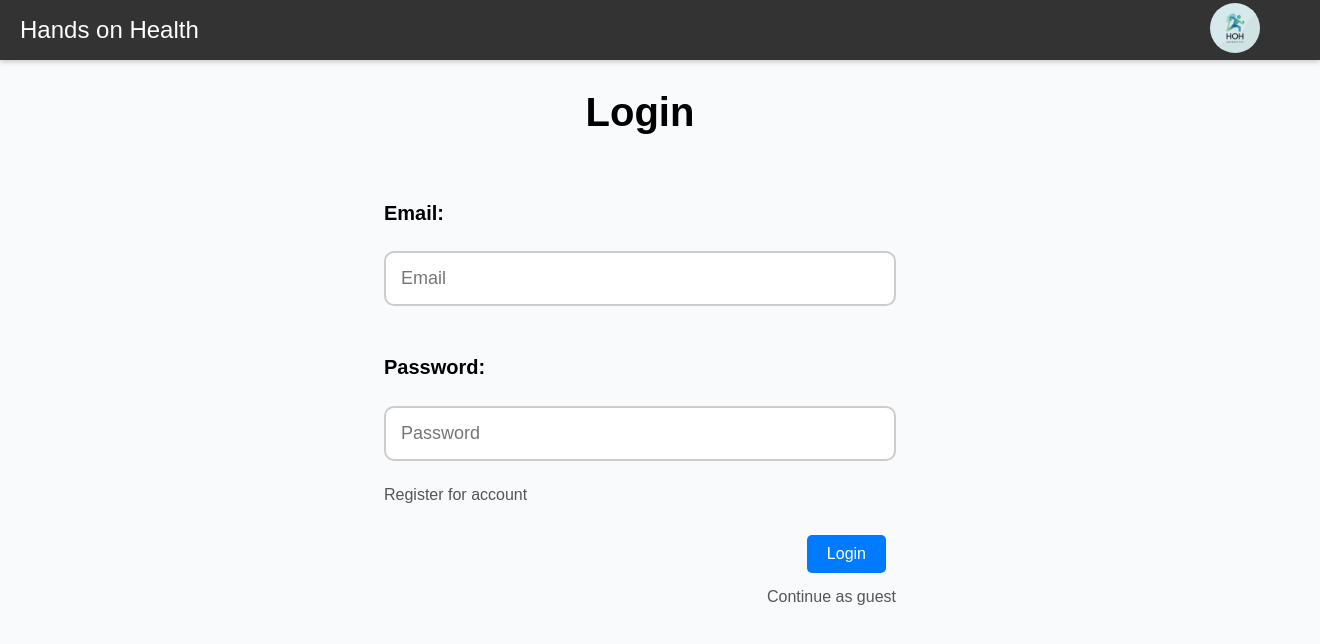
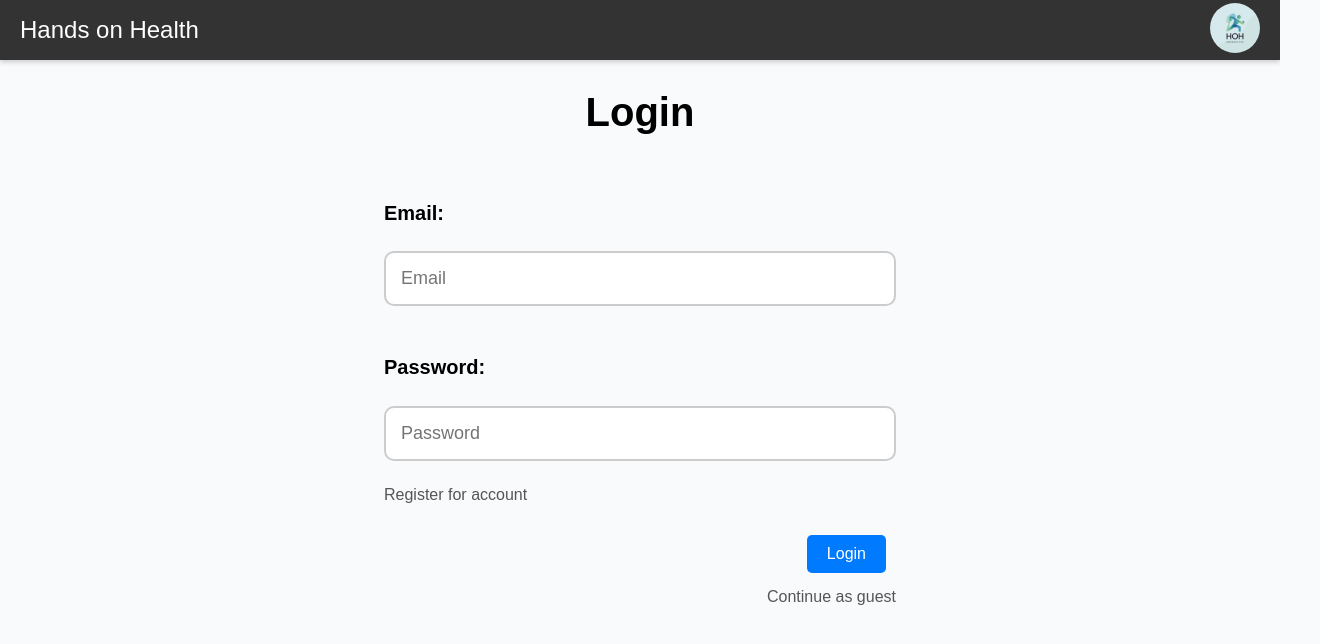
Before and after one commit to weloniheu/Hands-on-Health2, a React (Create React App) app in the folder client/: page /login in a window 1280 px wide. Shown: the top 644 px of the page, 1320 px wide, since content can reach past the window. Built offline with nearby package versions, Linux system fonts and the light colour scheme.

Commit message:
Fix Header CSS overflow (x-axis)

```diff
--- a/client/src/components/WorkOutPlan/css/Header.css
+++ b/client/src/components/WorkOutPlan/css/Header.css
@@ -5,18 +5,19 @@
     display: flex;
     justify-content: space-between;
     align-items: center;
-    padding: 15px 20px;
+    padding: 15px 0px;
     box-shadow: 0px 2px 5px rgba(0, 0, 0, 0.2);
     height: 30px;
 }
 
 .header-title {
+    padding-left: 20px;
     font-size: 24px;
     font-weight: normal;
 }
 
 .header-logo img {
-    margin-right: 40px;
+    margin-right: 20px;
     width: 50px;
     height: 50px;
     border-radius: 50%;
```
